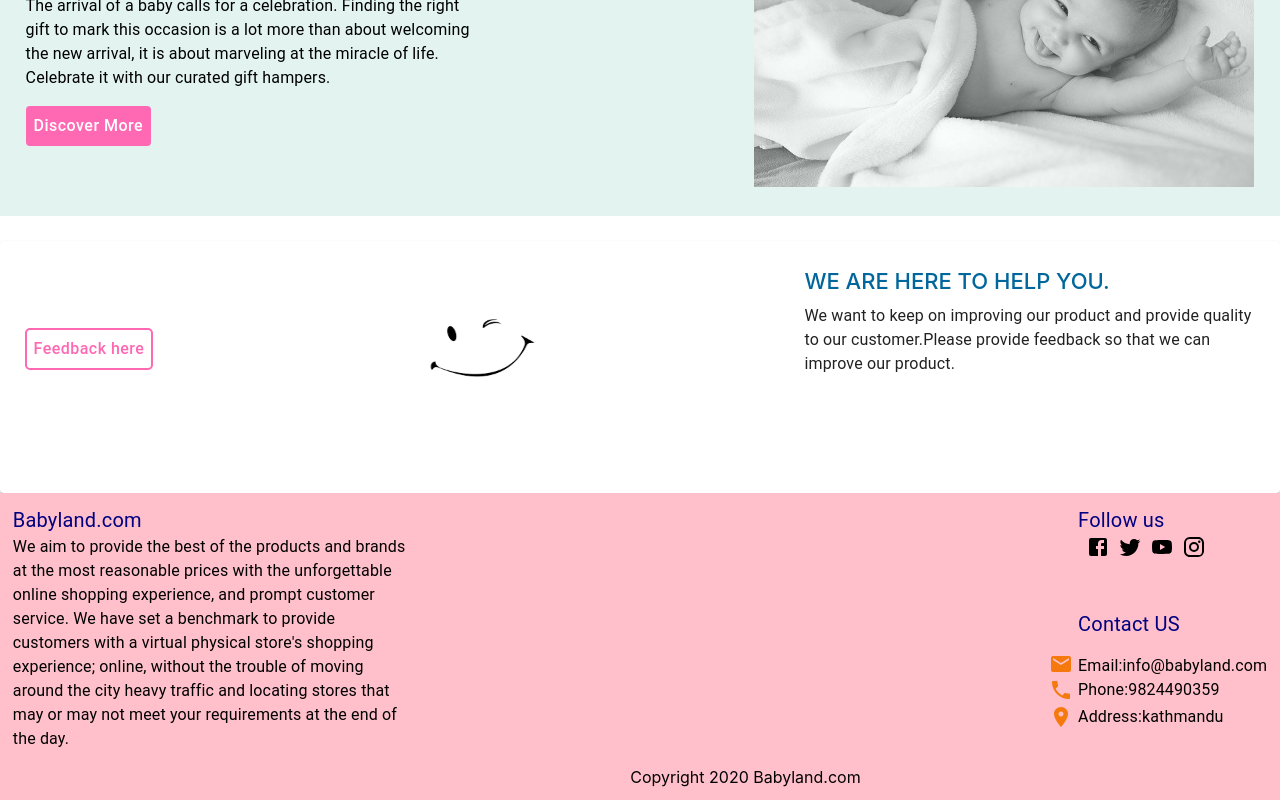
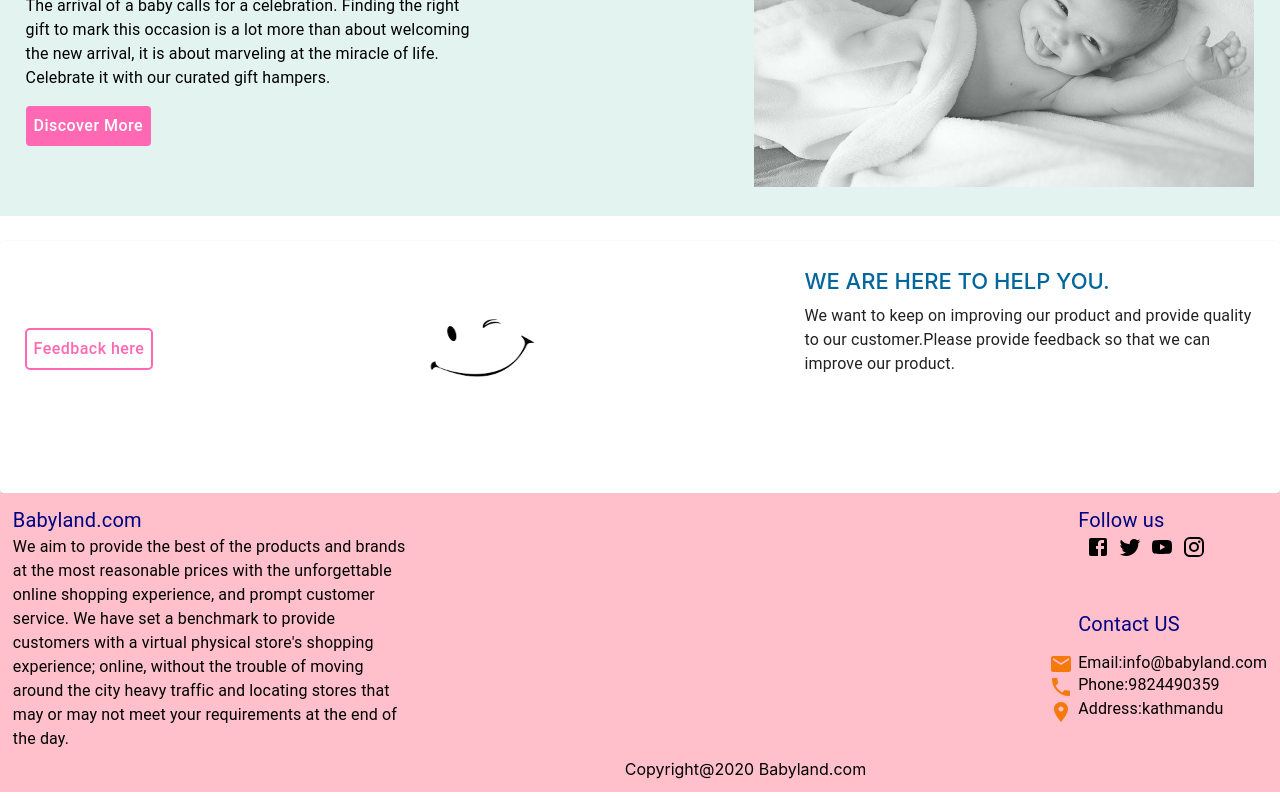
Before and after one commit to SushilSubedi/babyland, a React (Create React App) app: page / in a window 1280 px wide. Shown: the part 2302-3102 px from the top of the page. Built offline with nearby package versions, Linux system fonts and the light colour scheme.

Commit message:
footer warning error solved

```diff
--- a/src/components/Footer/footer.js
+++ b/src/components/Footer/footer.js
@@ -16,12 +16,11 @@ const Footer = () =>{
 
         <Box className={classes.Footer}>
           <div className={classes.blog} >
-            <babylogo/>
             <Typography  className={classes.bloghead}>Babyland.com</Typography>
             <Typography className={classes.blogtext}>We aim to provide the best of the products and brands at the most reasonable prices with the unforgettable online shopping experience, and prompt customer service. We have set a benchmark to provide customers with a virtual physical store's shopping experience; online, without the trouble of moving around the city  heavy traffic and locating stores that may or may not meet your requirements at the end of the day. </Typography>
           </div>
           <div className={classes.copyright}>
-            Copyright 2020 Babyland.com
+            Copyright@2020 Babyland.com
           </div>
           <div className={classes.contact}>
             <div  >
@@ -35,18 +34,18 @@ const Footer = () =>{
             <div className={classes.contactus }>
                 <Typography className={classes.contactustext}>Contact US</Typography>
               <div className={classes.icons}>
-                <Typography className={classes.text}>
+                <div className={classes.text}>
                   <EmailIcon color='secondary' className={classes.emailicon}/>
                   <Typography >Email:info@babyland.com</Typography>
-                </Typography>
-                <Typography  className={classes.text}>
+                </div>
+                <div  className={classes.text}>
                   <PhoneIcon   color='secondary' className={classes.phoneicon}/>
                   <Typography style={{bottom:'30px', position:'relative'}}>Phone:9824490359</Typography>
-                </Typography>
-                <Typography  className={classes.text}>
+                </div>
+                <div  className={classes.text}>
                   <LocationOnIcon  color='secondary' className={classes.addressicon}/>
                   <Typography style={{position:'relative',bottom:'58px'}}> Address:kathmandu</Typography>
-               </Typography>
+               </div>
               </div>
             </div>
           </div>
```
